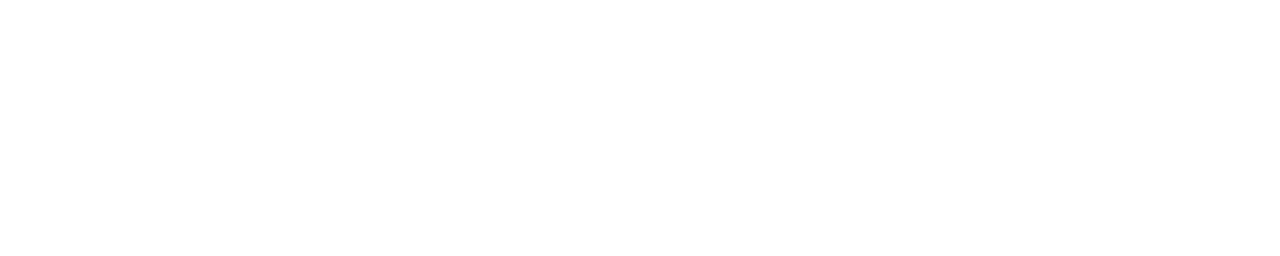
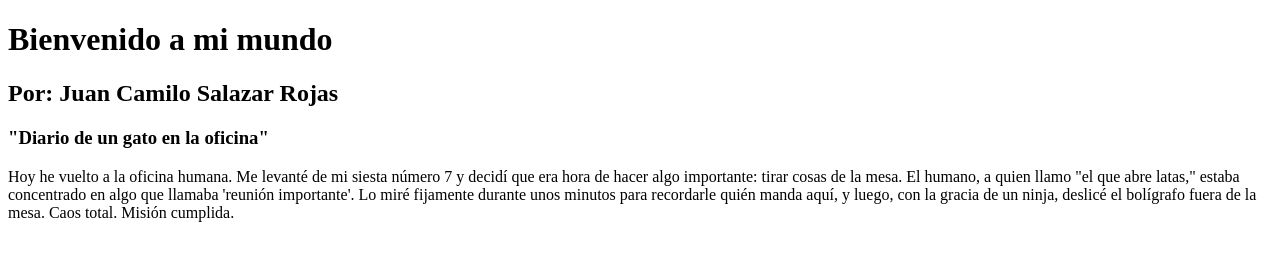
Before and after one commit to ZulmaCortes/proyecto-digitalab, a plain HTML site: page index.html in a window 1280 px wide. Drawn offline with Linux system fonts and the light colour scheme.

Commit message:
Mi texto

```diff
--- a/index.html
+++ b/index.html
@@ -6,6 +6,16 @@
     <title>Document</title>
 </head>
 <body>
-
+    <h1>Bienvenido a mi mundo</h1>
+    <h2>Por: Juan Camilo Salazar Rojas</h2>
+    <h3>"Diario de un gato en la oficina"</h3>
+    <p>Hoy he vuelto a la oficina humana. Me levanté de mi
+    siesta número 7 y decidí que era hora de hacer algo
+    importante: tirar cosas de la mesa. El humano, a quien
+    llamo "el que abre latas," estaba concentrado en algo
+    que llamaba 'reunión importante'. Lo miré fijamente durante
+    unos minutos para recordarle quién manda aquí, y luego, con la
+    gracia de un ninja, deslicé el bolígrafo fuera de la mesa. Caos total. Misión cumplida.
+</p>
 </body>
 </html>
```
